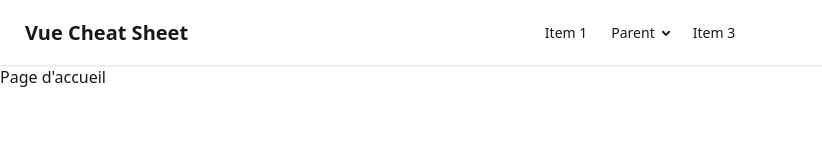
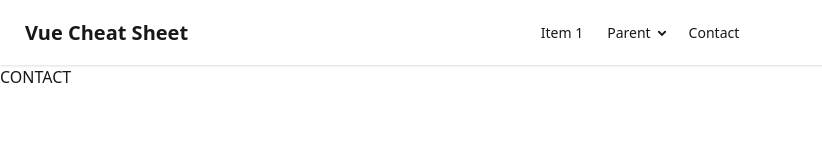
Before and after one commit to Naerys404/VueCheatSheet, a Vue app: page /contact in a window 1280 px wide. Shown: the top 160 px of the page, without its empty margins (0-822 px from the left). Built offline with nearby package versions, Linux system fonts and the light colour scheme.

Commit message:
feat:router

```diff
--- a/package.json
+++ b/package.json
@@ -11,7 +11,8 @@
   "dependencies": {
     "@tailwindcss/vite": "^4.1.16",
     "tailwindcss": "^4.1.16",
-    "vue": "^3.5.22"
+    "vue": "^3.5.22",
+    "vue-router": "^4.6.3"
   },
   "devDependencies": {
     "@vitejs/plugin-vue": "^6.0.1",
--- a/src/App.vue
+++ b/src/App.vue
@@ -1,13 +1,13 @@
 <script setup>
 import AppHeader from './components/AppHeader.vue';
 import AppFooter from './components/AppFooter.vue';
-import AppHome from './views/AppHome.vue';
+
 </script>
 
 <template>
-  <AppHeader/>
-  <AppHome/>
-  <AppFooter/>
+  <app-header/>
+  <router-view/>
+  <app-footer/>
 </template>
 
 <style scoped>
--- a/src/components/AppHeader.vue
+++ b/src/components/AppHeader.vue
@@ -19,10 +19,10 @@
                             <li><a>Submenu 2</a></li>
                         </ul>
                     </li>
-                    <li><a>Item 3</a></li>
+                    <li><a href="/contact">Contact</a></li>
                 </ul>
             </div>
-            <a class="btn btn-ghost text-xl">Vue Cheat Sheet</a>
+            <a class="btn btn-ghost text-xl" href="/">Vue Cheat Sheet</a>
         </div>
         <div class="navbar-center hidden lg:flex">
             <ul class="menu menu-horizontal px-1">
@@ -36,7 +36,7 @@
                         </ul>
                     </details>
                 </li>
-                <li><a>Item 3</a></li>
+                <li><a href="/contact">Contact</a></li>
             </ul>
         </div>
         <div class="navbar-end">
--- a/src/main.js
+++ b/src/main.js
@@ -1,5 +1,6 @@
 import { createApp } from 'vue'
 import './style.css'
 import App from './App.vue'
+import router from './router'
 
-createApp(App).mount('#app')
+createApp(App).use(router).mount('#app')
--- /dev/null
+++ b/src/router/index.js
@@ -0,0 +1,26 @@
+import { createRouter, createWebHistory } from "vue-router";
+import AppHome from "../views/AppHome.vue";
+import AppContact from "../views/AppContact.vue";
+
+const router = createRouter({
+
+    history: createWebHistory(),
+    //routes pour notre page Home
+    routes : [
+        {
+            path:'/',
+            alias : '/home',
+            name : 'home',
+            component: AppHome
+        },
+         {
+            path:'/contact',
+            name : 'contact',
+            component: AppContact
+        },
+
+    ]
+
+});
+
+export default router;
--- /dev/null
+++ b/src/views/AppContact.vue
@@ -0,0 +1,7 @@
+<template>
+    CONTACT
+</template>
+
+<style scoped>
+
+</style>
```
Also changed, not shown: 1 other file (tests, documents, lock files or other folders).
